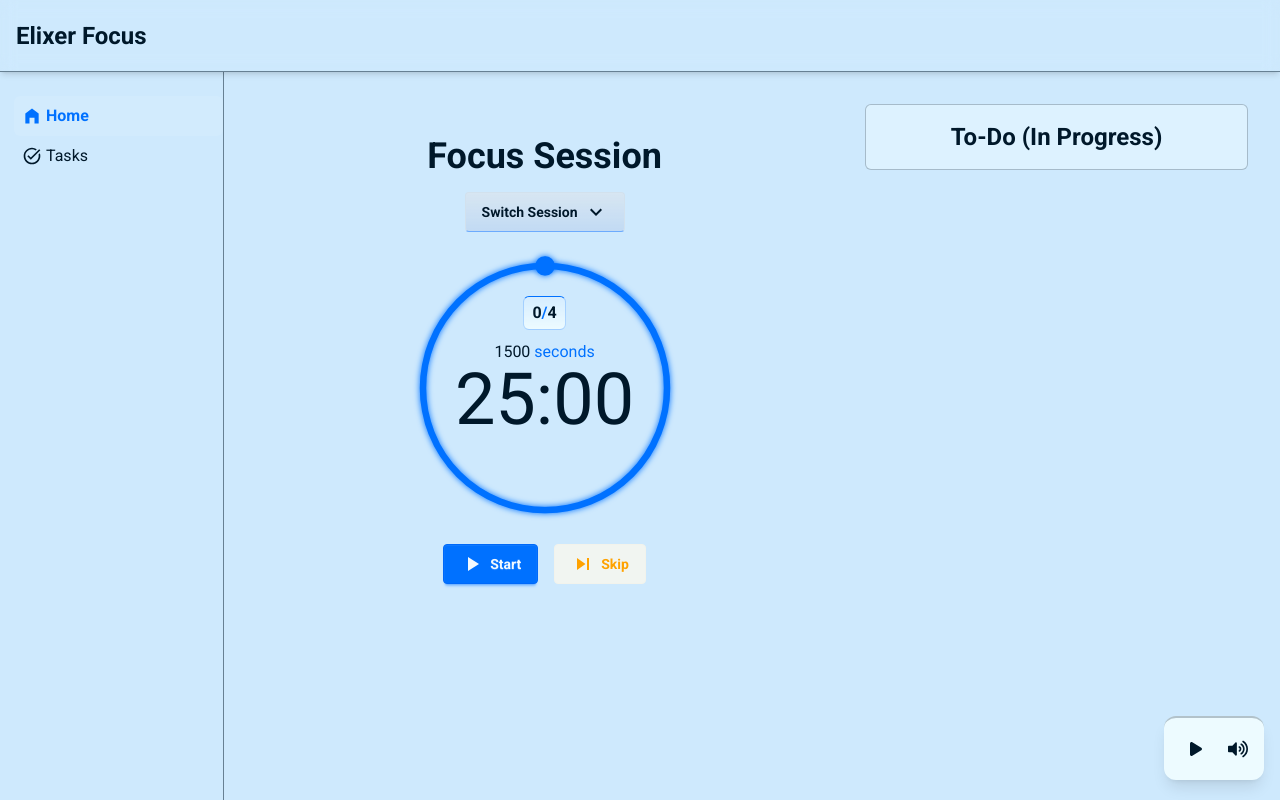
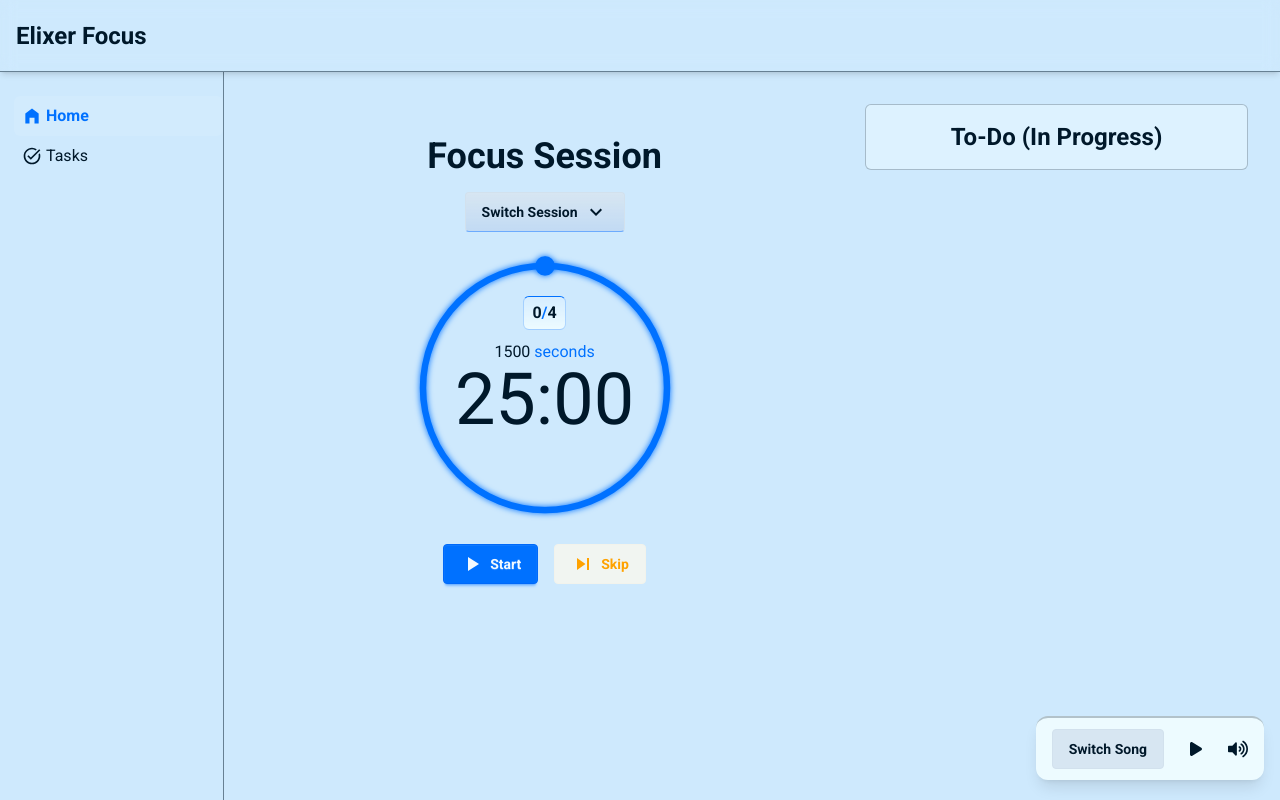
Before and after one commit to elixer-prince/elixer-focus, a React (Vite) app in the folder web/: page / in a window 1280 px wide. Built offline with nearby package versions, Linux system fonts and the light colour scheme; what @dnd-kit/react would draw is missing.

Commit message:
feat(music-player): show  song switcher and move it to start of component

```diff
--- a/web/src/features/music-player/components/Index.tsx
+++ b/web/src/features/music-player/components/Index.tsx
@@ -1,3 +1,4 @@
+import MusicSwitcher from "@/features/music-player/components/MusicSwitcher/Index";
 import PauseButton from "@/features/music-player/components/PauseButton";
 import PlayButton from "@/features/music-player/components/PlayButton";
 import VolumeControls from "@/features/music-player/components/VolumeControls";
@@ -14,9 +15,14 @@ const MusicPlayer = () => {
 
   useMusicPlayer({ playerRef, playerInstanceRef });
 
+  // BUG: The component hovers when cursor is above
+  // but not directly on it!
+
   return (
     <article className="music-player border-t-base-content/25 bg-base-100 hover:outline-primary/75 fixed right-4 bottom-5 flex h-(--music-player-height) items-center gap-4 rounded-xl border-t-2 p-4 shadow-lg outline-2 outline-transparent transition-all duration-300 select-none hover:-translate-y-0.5">
       <div className="invisible-player hidden" ref={playerRef}></div>
+
+      <MusicSwitcher />
 
       {musicPaused ? (
         <PlayButton playerInstanceRef={playerInstanceRef} />
@@ -25,8 +31,6 @@ const MusicPlayer = () => {
       )}
 
       <VolumeControls playerInstanceRef={playerInstanceRef} />
-
-      {/*<MusicSwitcher />*/}
     </article>
   );
 };
```
